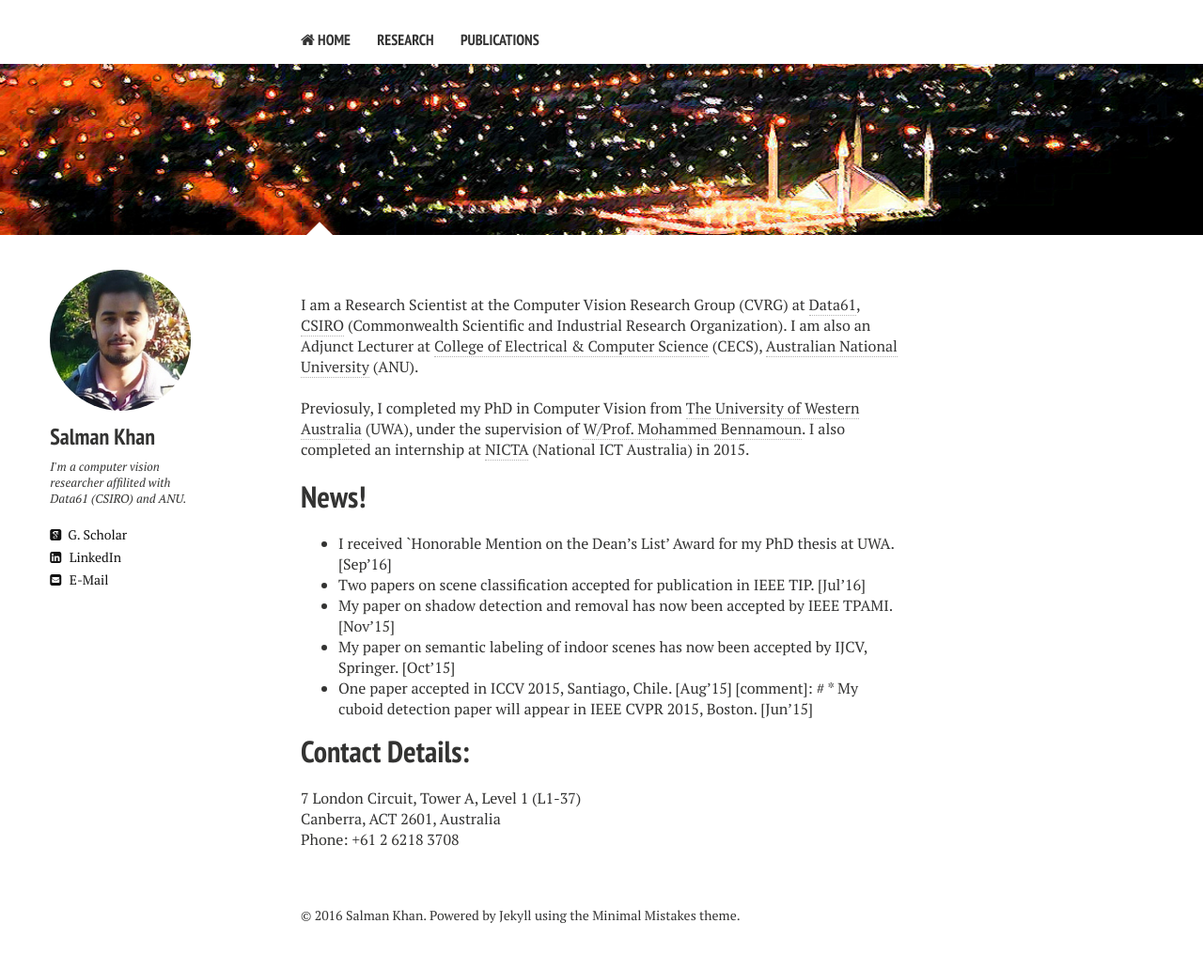
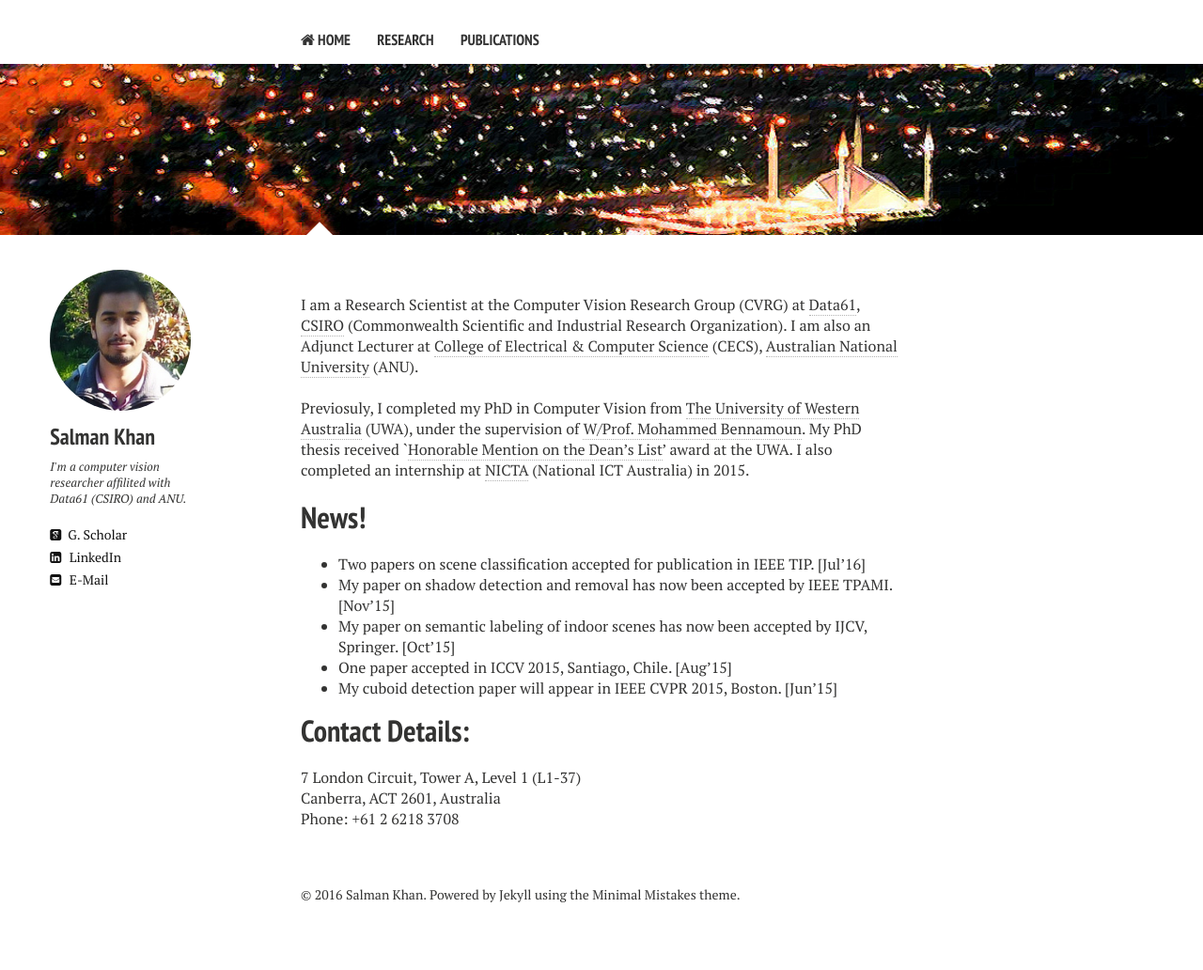
Before and after one commit to awaisrauf/salman-h-khan.github.io, a Jekyll site: the page built from index.md, in a window 1280 px wide. Shown: the whole page at 94% size. Built offline with Jekyll 4.4.1, drawn with Linux system fonts in a browser that asks for light colours; nearby versions of some CDN libraries; after the commit the page ends 1010 px from its top, so only the background shows below that.

Commit message:
Update index.md

```diff
--- a/index.md
+++ b/index.md
@@ -8,16 +8,15 @@ image:
 ---
 I am a Research Scientist at the Computer Vision Research Group (CVRG) at [Data61](http://www.data61.csiro.au/), [CSIRO](http://www.csiro.au/) (Commonwealth Scientific and Industrial Research Organization). I am also an Adjunct Lecturer at [College of Electrical & Computer Science](https://cecs.anu.edu.au/) (CECS), [Australian National University](http://www.anu.edu.au/) (ANU). <br><br>
 
-Previosuly, I completed my PhD in Computer Vision from [The University of Western Australia](http://www.uwa.edu.au/) (UWA), under the supervision of [W/Prof. Mohammed Bennamoun](http://staffhome.ecm.uwa.edu.au/~00051632/). I also completed an internship at [NICTA](https://en.wikipedia.org/wiki/NICTA) (National ICT Australia) in 2015.
+Previosuly, I completed my PhD in Computer Vision from [The University of Western Australia](http://www.uwa.edu.au/) (UWA), under the supervision of [W/Prof. Mohammed Bennamoun](http://staffhome.ecm.uwa.edu.au/~00051632/). My PhD thesis received `[Honorable Mention on the Dean's List](http://www.postgraduate.uwa.edu.au/students/funding/prizes/board-of-the-graduate-research-school-deans-list)' award at the UWA. I also completed an internship at [NICTA](https://en.wikipedia.org/wiki/NICTA) (National ICT Australia) in 2015.
 
 # News!
 
-* I received `Honorable Mention on the Dean's List' Award for my PhD thesis at UWA. [Sep'16]
 * Two papers on scene classification accepted for publication in IEEE TIP. [Jul'16]
 * My paper on shadow detection and removal has now been accepted by IEEE TPAMI. [Nov'15]
 * My paper on semantic labeling of indoor scenes has now been accepted by IJCV, Springer. [Oct'15]
 * One paper accepted in ICCV 2015, Santiago, Chile. [Aug'15]
-[comment]: # * My cuboid detection paper will appear in IEEE CVPR 2015, Boston. [Jun'15]
+* My cuboid detection paper will appear in IEEE CVPR 2015, Boston. [Jun'15]
 
 # Contact Details:
 
```
